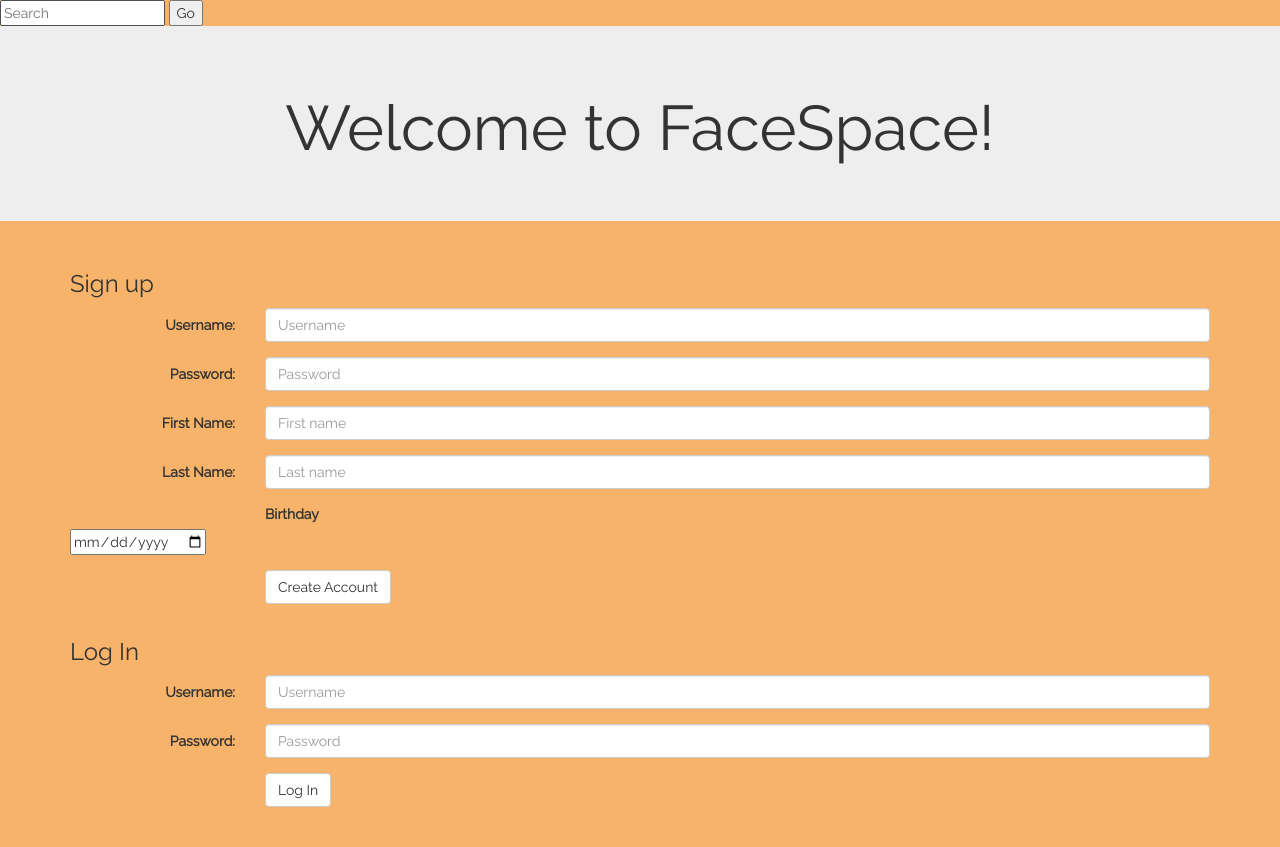
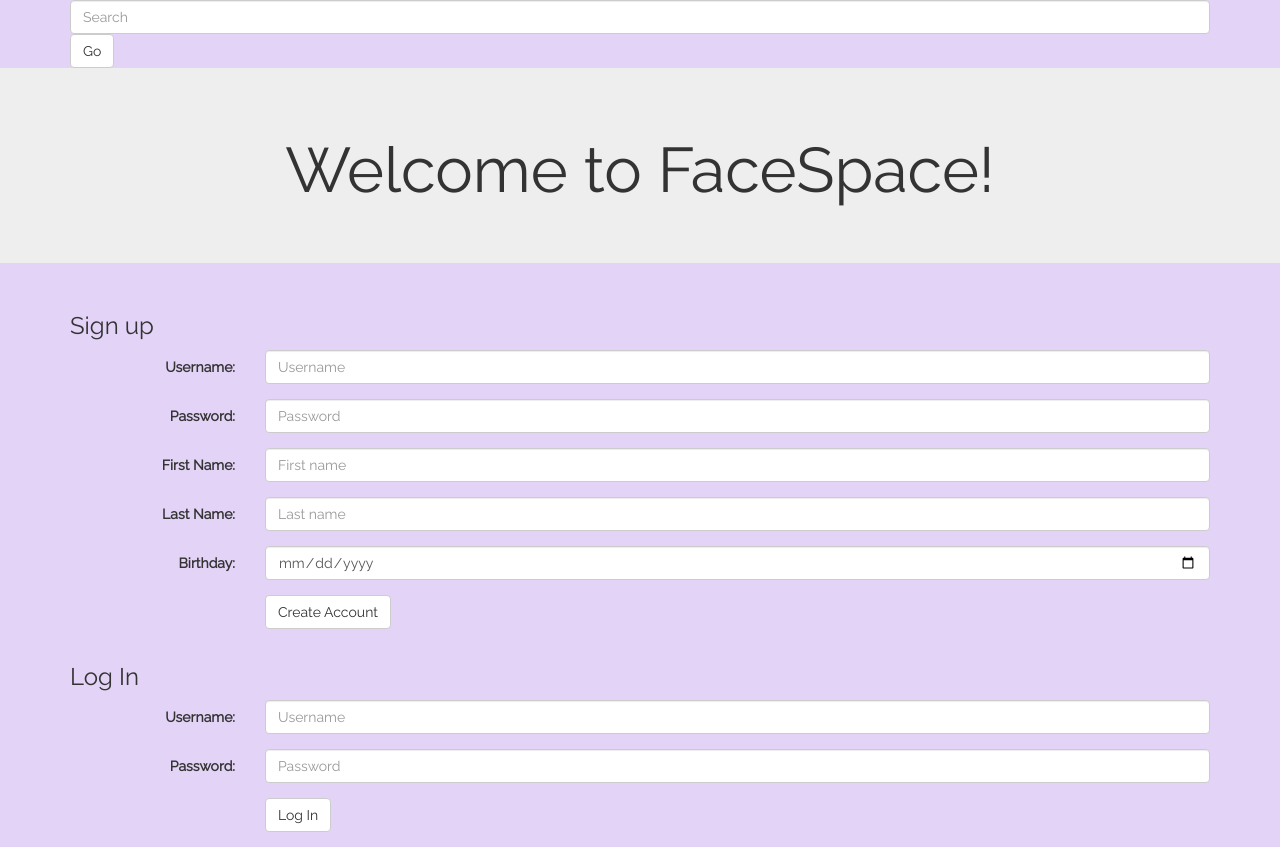
Before and after one commit to AudaciousAxolotl/FaceSpace, a PHP site: page / in a window 1280 px wide. Before the commit the page ends 807 px from the top, so only its background shows below. Run offline with PHP 8.4, Linux system fonts and the light colour scheme.

Commit message:
final beauty pushes

```diff
--- a/Views/UserProfile/index.php
+++ b/Views/UserProfile/index.php
@@ -19,7 +19,7 @@ $user = $repo->getUserByID($_GET["id"]);
 </head>
 <style>
 body {
-  background-color: #f7b36a;
+  background-color: #e3d4f7;
   font-family: 'Raleway', sans-serif;
 }
 </style>
@@ -44,14 +44,14 @@ body {
     <input type="submit" value="Add Friend">
   </form><br>
 </div>
-<div class="form-group">
+<div class="container">
   <h3>New Post</h3>
   <?php
   echo '<form action="../../Services/postService.php" method="post" id="makePostForm" name="makePostForm">';
   echo '<input type="hidden" value="' . $user->userId . '" name="id">';
   ?>
     <textarea class="form-control" rows="4" cols="50" name="msg">Enter text here</textarea><br>
-    <input type="submit" value="Post">
+    <button type="submit" class="btn btn-default">Post</button>
   </form>
 </div>
 
--- a/index.php
+++ b/index.php
@@ -14,15 +14,17 @@ session_start();
 </head>
 <style>
 body {
-  background-color: #f7b36a;
+  background-color: #e3d4f7;
   font-family: 'Raleway', sans-serif;
 }
 </style>
 <body>
-<form action="./Views/SearchResults/index.php" method="get">
-  <input type="text" placeholder="Search" id="search" name="search">
-  <input type="submit" value="Go">
-</form>
+<div class="container">
+  <form action="./Views/SearchResults/index.php" method="get">
+    <input class="form-control" type="text" placeholder="Search" id="search" name="search">
+    <button type="submit" class="btn btn-default">Go</button>
+  </form>
+</div>
 <div class = "jumbotron text-center">
   <h1>Welcome to FaceSpace!</h1>
 </div>
@@ -54,9 +56,9 @@ body {
       </div>
     </div>
     <div class="form-group">
-      <label class="col-sm-offset-2 col-sm-10" for="dateofBirth">Birthday</label>
+      <label class="control-label col-sm-2" for="dateofBirth">Birthday:</label>
       <div class="col-sm-10">
-        <input type="date" name="dateOfBirth">
+        <input class = "form-control" type="date" name="dateOfBirth">
       </div>
     </div>
     <div class="form-group">
```
